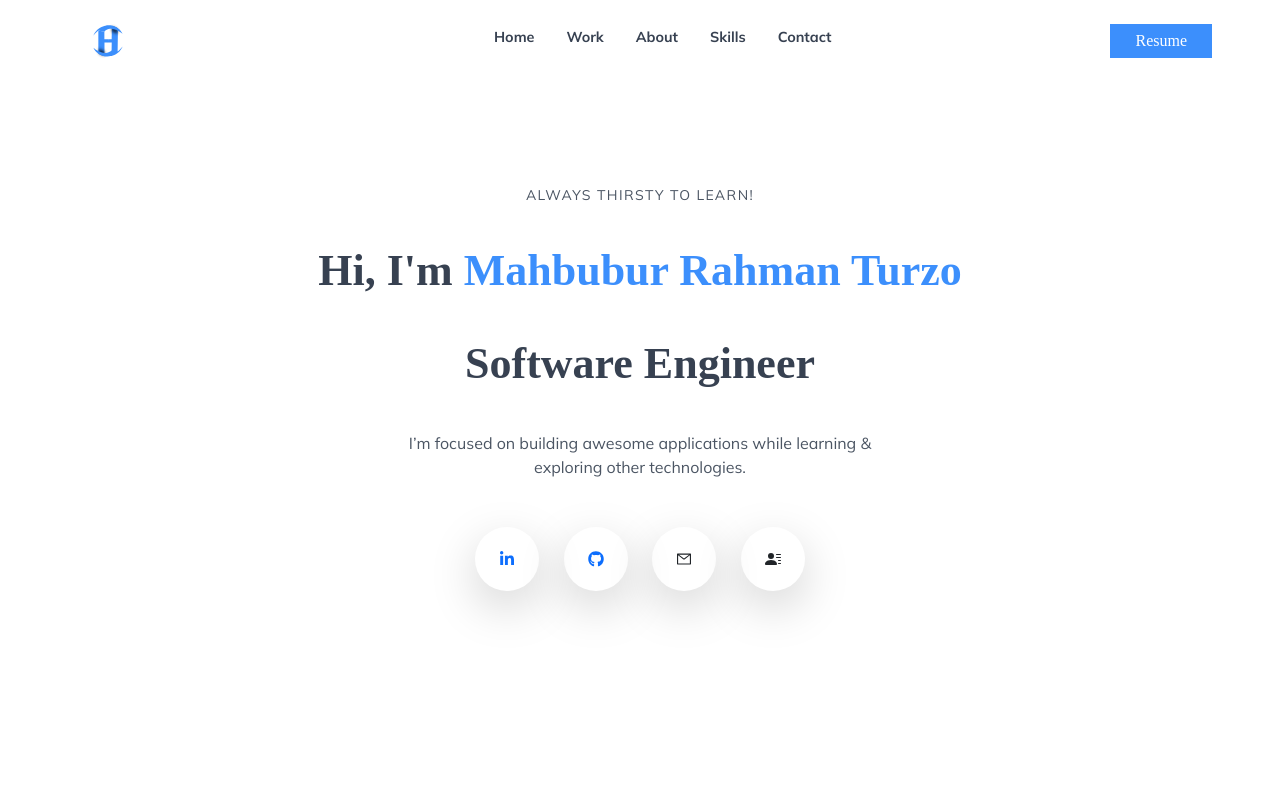
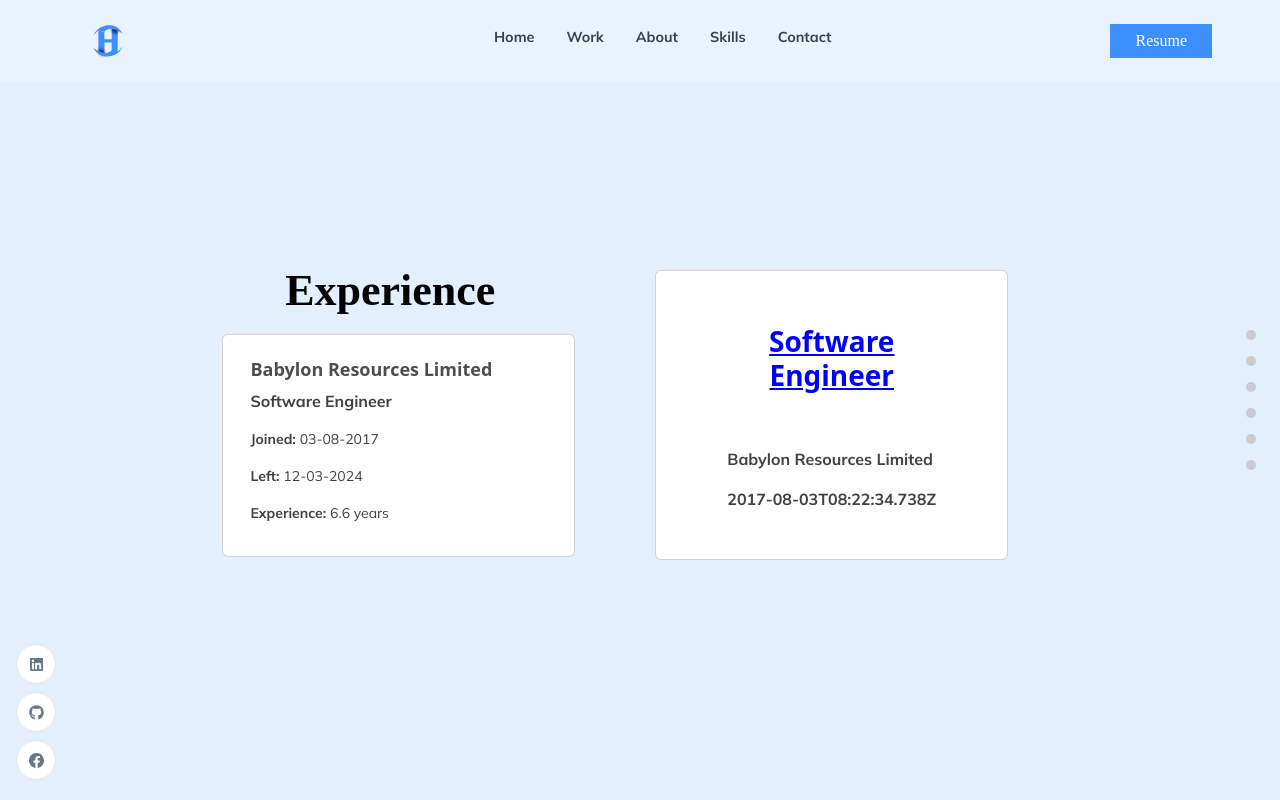
Before and after one commit to Turzoxpress/portfolio, a React (Create React App) app: page / in a window 1280 px wide. Shown: the top 800 px of the page. Built offline with nearby package versions, Linux system fonts and the light colour scheme; a web font is replaced by a local one.

Commit message:
working with experience

```diff
--- a/package.json
+++ b/package.json
@@ -14,6 +14,7 @@
     "emailjs-com": "^3.2.0",
     "framer-motion": "^6.3.11",
     "gh-pages": "^4.0.0",
+    "moment": "^2.29.4",
     "node-sass": "^7.0.1",
     "rc-progress": "^3.4.0",
     "react": "^18.2.0",
@@ -21,6 +22,7 @@
     "react-devicon": "^0.1.9",
     "react-dom": "^18.2.0",
     "react-icons": "^4.4.0",
+    "react-moment": "^1.1.2",
     "react-scripts": "5.0.1",
     "react-tooltip": "^4.2.21",
     "sweetalert2": "^11.4.24",
--- a/src/App.js
+++ b/src/App.js
@@ -14,10 +14,11 @@ function App() {
   return (
     <div className="App">
       <Navbar />
+      <Experience />
       <Header />
       <Skills />
       <About />
-      <Experience />
+
       <Work />
 
       {/* <More /> */}
--- a/src/constants/constants.js
+++ b/src/constants/constants.js
@@ -210,19 +210,10 @@ module.exports = {
 
   experience: [
     {
-      text: "Wrote my first blog post ever on Medium",
-      date: "March 03 2017",
-      category: {
-        tag: "medium",
-        color: "#018f69",
-      },
-      link: {
-        url: "https://medium.com/@popflorin1705/javascript-coding-challenge-1-6d9c712963d2",
-        text: "Read more",
-      },
-    },
-    {
-      // Another object with data
+      designation: "Software Engineer",
+      company: "Babylon Resources Limited",
+      joining: "2017-08-03T08:22:34.738Z",
+      left: "2024-03-12T08:22:34.738Z",
     },
   ],
 
--- a/src/container/Skills/Experience.jsx
+++ b/src/container/Skills/Experience.jsx
@@ -4,7 +4,7 @@ import ReactTooltip from "react-tooltip";
 
 import { AppWrap, MotionWrap } from "../../wrapper";
 
-import "./Skills.scss";
+import "../Work/Work.scss";
 
 import { ProgressBar } from "react-bootstrap";
 import "bootstrap/dist/css/bootstrap.min.css";
@@ -13,24 +13,97 @@ import constants from "../../constants/constants";
 import images from "../../constants/images";
 import TimelineItem from "./TimelineItem";
 
+import moment from "moment";
+
 const Experience = () => {
   const [experience, setExperience] = useState(constants.experience);
 
   useEffect(() => {}, []);
 
+  const dateConverter = (startDate, endDate) => {
+    console.log("Start Date : " + startDate + "  End date : " + endDate);
+    const date1 = moment(startDate);
+    const date2 = moment(endDate);
+
+    console.log("Start Date : " + date1 + "  End date : " + date2);
+
+    let result = moment(date2).diff(date1, "days");
+    //var ms = moment(date2).diff(moment(date1));
+    let years = (result / 365).toFixed(1);
+    return years;
+    return date1;
+  };
+
   return (
     <>
-      <h2 className="head-text">Experience & Education</h2>
+      {/* <h2 className="head-text">Experience & Education</h2> */}
 
-      <div className="app__skills-container">
+      <div className="app__work-portfolio">
         <motion.div className="app__skills-list app_skills_title">
-          <div className="timeline-container">
-            {experience.map((data, idx) => (
-              <TimelineItem data={data} key={idx} />
-            ))}
+          <div className="container">
+            <h2 className="head-text">Experience</h2>
+            <div className="row">
+              {experience.map((items, i) => (
+                <div className="card m-2">
+                  <div className="card-body profile-card pt-4 d-flex flex-column">
+                    <h3 className="app__work_experience_title">
+                      <strong>{items.company}</strong>
+                    </h3>
+
+                    <div className="">
+                      {" "}
+                      <p className="app__work_platform_p">
+                        <strong>{items.designation}</strong>
+                      </p>
+                      <p className="app__experinece_platform_p">
+                        <strong>Joined: </strong>
+                        {moment(items.joining).format("DD-MM-YYYY")}
+                      </p>
+                      <p className="app__experinece_platform_p">
+                        <strong>Left: </strong>
+                        {moment(items.left).format("DD-MM-YYYY")}
+                      </p>
+                      <p className="app__experinece_platform_p">
+                        <strong>Experience: </strong>
+                        {dateConverter(items.joining, items.left)} years
+                      </p>
+                    </div>
+                  </div>
+                </div>
+              ))}
+            </div>
+          </div>
+        </motion.div>
+
+        <motion.div className="app__skills-list app_skills_title">
+          <div className="container">
+            <div className="row">
+              {experience.map((items, i) => (
+                <div className="card m-2">
+                  <div className="card-body profile-card pt-4 d-flex flex-column align-items-center">
+                    <h3 className="app__work_item_title">
+                      <strong>
+                        <u>{items.designation}</u>
+                      </strong>
+                    </h3>
+
+                    <div className="card-body profile-card pt-4 d-flex flex-column align-items-center">
+                      {" "}
+                      <p className="app__work_platform_p">
+                        <strong>{items.company}</strong>
+                      </p>
+                      <p className="app__work_platform_p">
+                        <strong>{items.joining}</strong>
+                      </p>
+                    </div>
+                  </div>
+                </div>
+              ))}
+            </div>
           </div>
         </motion.div>
       </div>
+      <br></br>
     </>
   );
 };
--- a/src/container/Skills/TimelineItem.jsx
+++ b/src/container/Skills/TimelineItem.jsx
@@ -15,8 +15,8 @@ import images from "../../constants/images";
 const TimelineItem = ({ data }) => {
   console.log("Data : " + data.text);
   return (
-    <>
-      {data.length > 0 ? (
+    <div>
+      {data ? (
         <div className="timeline-item">
           <div className="timeline-item-content">
             <span className="tag" style={{ background: "#018f69" }}>
@@ -35,7 +35,7 @@ const TimelineItem = ({ data }) => {
       ) : (
         <></>
       )}
-    </>
+    </div>
   );
 };
 
--- a/src/container/Work/Work.scss
+++ b/src/container/Work/Work.scss
@@ -189,3 +189,126 @@
   max-height: 500px;
   object-fit: cover;
 }
+
+.timeline-container {
+  display: flex;
+  flex-direction: column;
+  position: relative;
+  margin: 40px 0;
+}
+
+.timeline-container::after {
+  background-color: #e17b77;
+  content: "";
+  position: absolute;
+  left: calc(50% - 2px);
+  width: 4px;
+  height: 100%;
+}
+
+.timeline-item-content {
+  box-shadow: 0 0 5px rgba(0, 0, 0, 0.3);
+  border-radius: 5px;
+  background-color: #fff;
+  display: flex;
+  flex-direction: column;
+  align-items: flex-end;
+  padding: 15px;
+  position: relative;
+  width: 400px;
+  max-width: 70%;
+  text-align: right;
+}
+
+.timeline-item-content::after {
+  content: " ";
+  background-color: #fff;
+  box-shadow: 1px -1px 1px rgba(0, 0, 0, 0.2);
+  position: absolute;
+  right: -7.5px;
+  top: calc(50% - 7.5px);
+  transform: rotate(45deg);
+  width: 15px;
+  height: 15px;
+}
+
+.timeline-item:nth-child(odd) .timeline-item-content {
+  text-align: left;
+  align-items: flex-start;
+}
+
+.timeline-item:nth-child(odd) .timeline-item-content::after {
+  right: auto;
+  left: -7.5px;
+  box-shadow: -1px 1px 1px rgba(0, 0, 0, 0.2);
+}
+
+.timeline-item-content .tag {
+  color: #fff;
+  font-size: 12px;
+  font-weight: bold;
+  top: 5px;
+  left: 5px;
+  letter-spacing: 1px;
+  padding: 5px;
+  position: absolute;
+  text-transform: uppercase;
+}
+
+.timeline-item:nth-child(odd) .timeline-item-content .tag {
+  left: auto;
+  right: 5px;
+}
+
+.timeline-item-content time {
+  color: #777;
+  font-size: 12px;
+  font-weight: bold;
+}
+
+.timeline-item-content p {
+  font-size: 16px;
+  line-height: 24px;
+  margin: 15px 0;
+  max-width: 250px;
+}
+
+.timeline-item-content a {
+  font-size: 14px;
+  font-weight: bold;
+}
+
+.timeline-item-content a::after {
+  content: " ►";
+  font-size: 12px;
+}
+
+.timeline-item-content .circle {
+  background-color: #fff;
+  border: 3px solid #e17b77;
+  border-radius: 50%;
+  position: absolute;
+  top: calc(50% - 10px);
+  right: -40px;
+  width: 20px;
+  height: 20px;
+  z-index: 100;
+}
+
+.timeline-item:nth-child(odd) .timeline-item-content .circle {
+  right: auto;
+  left: -40px;
+}
+
+.app__work_experience_title {
+  font-size: 18px;
+  text-align: left;
+  color: rgb(79, 77, 77);
+}
+
+.app__experinece_platform_p {
+  font-size: 14px;
+  color: #191918d3;
+  text-align: left;
+  width: 100%;
+}
```
Also changed, not shown: 1 other file (tests, documents, lock files or other folders).
